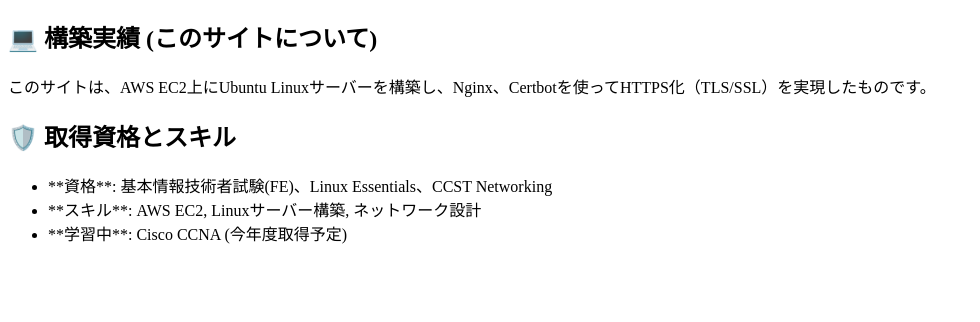
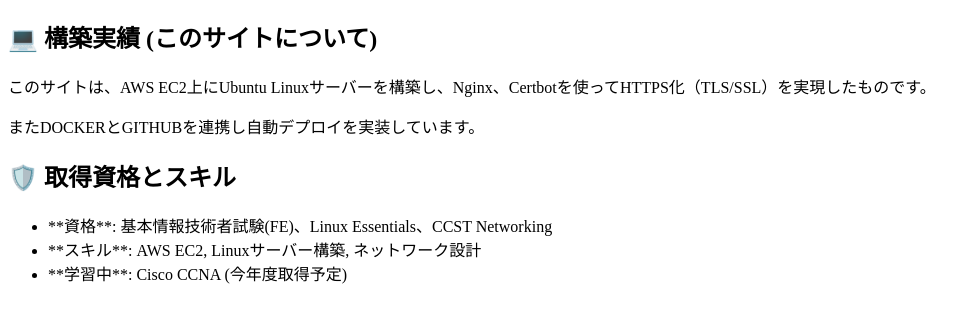
Before and after one commit to noaman121/my-web-app, a plain HTML site: page index.html in a window 1280 px wide. Shown: the part 70-392 px from the top of the page, without its empty margins (0-980 px from the left). Drawn offline with Linux system fonts and the light colour scheme.

Commit message:
Test deploy again

```diff
--- a/index.html
+++ b/index.html
@@ -9,7 +9,7 @@
 
     <h2>💻 構築実績 (このサイトについて)</h2>
     <p>このサイトは、AWS EC2上にUbuntu Linuxサーバーを構築し、Nginx、Certbotを使ってHTTPS化（TLS/SSL）を実現したものです。</p>
-
+    <p>またDOCKERとGITHUBを連携し自動デプロイを実装しています。</p>
     <h2>🛡️ 取得資格とスキル</h2>
     <ul>
         <li>**資格**: 基本情報技術者試験(FE)、Linux Essentials、CCST Networking</li>
```
